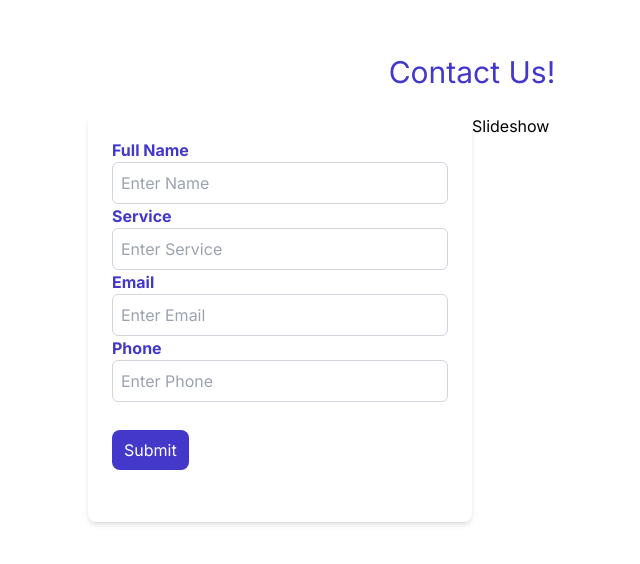
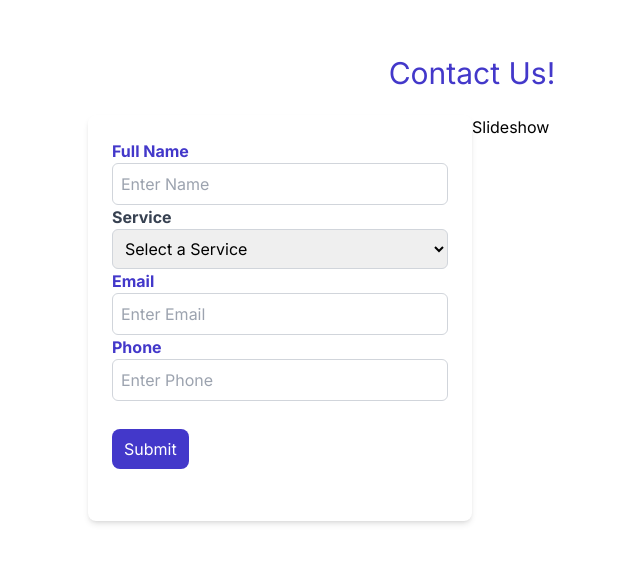
Before and after one commit to SushantChhetry/skywalkair-drones, a Next.js app in the folder skywalkair-website/: page /contact in a window 1280 px wide. Shown: the part 112-676 px from the top of the page, without its empty margins (168-808 px from the left). Built offline with nearby package versions, Linux system fonts and the light colour scheme.

Commit message:
Added Gallery

```diff
--- a/skywalkair-website/app/contact/page.tsx
+++ b/skywalkair-website/app/contact/page.tsx
@@ -19,15 +19,13 @@ const Contact = () => {
             />
             <br />
 
-            <label className="text-indigo-700 font-bold mt-4 mb-2">
-              Service
-            </label>
-            <input
-              className="w-full border border-gray-300 rounded-md p-2 focus:outline-none focus:border-blue-500"
-              type="text"
-              placeholder="Enter Service"
-              required
-            />
+            <label className="text-gray-700 font-bold mt-4 mb-2">Service</label>
+            <select className="w-full border border-gray-300 rounded-md p-2 focus:outline-none focus:border-blue-500">
+              <option value="">Select a Service</option>
+              <option value="service1">Event Coverage</option>
+              <option value="service2">Real Estate Marketing</option>
+              <option value="service3">Mapping & Surveying</option>
+            </select>
             <br />
 
             <label className="text-indigo-700 font-bold mt-4 mb-2">Email</label>
--- a/skywalkair-website/package.json
+++ b/skywalkair-website/package.json
@@ -20,6 +20,7 @@
     "react": "18.2.0",
     "react-dom": "18.2.0",
     "react-icons": "^4.10.1",
+    "react-image-gallery": "^1.3.0",
     "tailwindcss": "3.3.3",
     "typescript": "5.1.6"
   }
```
Also changed, not shown: skywalkair-website/app/components/Gallery.tsx (added), 1 other file (tests, documents, lock files or other folders).
